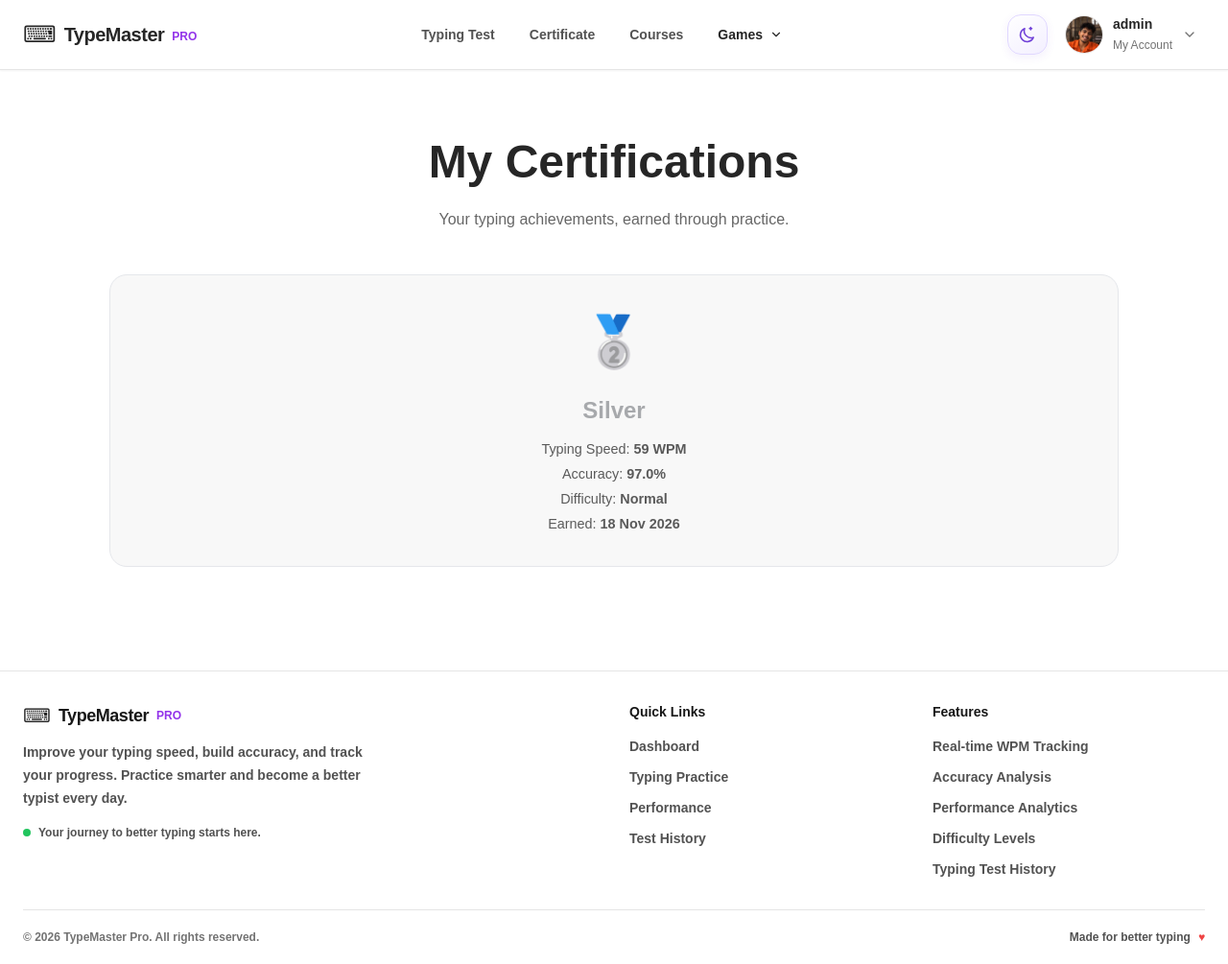
After one commit to official-codexpro/typemaster-pro, a Django app: page /certifications/ in a window 1280 px wide. The commit adds this page. Shown: the whole page at 96% size. Run offline with Django 5.2, Linux system fonts and the light colour scheme; a user stored in the database is signed in; data comes from the database, SQL or seed files in the repository; both versions use the stored data as it was after the commit; some libraries are stand-ins or nearby versions.

Commit message:
Add certificate achievement system

```diff
--- /dev/null
+++ b/templates/certifications/certifications.html
@@ -0,0 +1,163 @@
+{% extends "base/base.html" %}
+{% load static %}
+
+{% block title %}My Certifications | TypeMaster Pro{% endblock %}
+
+{% block extra_css %}
+<style>
+    .certifications-page {
+        max-width: 1100px;
+        margin: 0 auto;
+        padding: 60px 24px;
+    }
+
+    .certifications-header {
+        text-align: center;
+        margin-bottom: 45px;
+    }
+
+    .certifications-header h1 {
+        font-size: clamp(2rem, 5vw, 3rem);
+        font-weight: 800;
+        margin-bottom: 12px;
+    }
+
+    .certifications-header p {
+        opacity: 0.7;
+    }
+
+    .certificate-grid {
+        display: grid;
+        grid-template-columns: repeat(auto-fit, minmax(260px, 1fr));
+        gap: 24px;
+    }
+
+    .certificate-card {
+        position: relative;
+        padding: 30px 24px;
+        border: 1px solid var(--border-color, rgba(128,128,128,.25));
+        border-radius: 18px;
+        text-align: center;
+        background: var(--card-bg, rgba(128,128,128,.06));
+        transition: transform .25s ease, box-shadow .25s ease;
+    }
+
+    .certificate-card:hover {
+        transform: translateY(-6px);
+        box-shadow: 0 12px 30px rgba(0,0,0,.10);
+    }
+
+    .certificate-icon {
+        font-size: 52px;
+        margin-bottom: 15px;
+    }
+
+    .certificate-rank {
+        font-size: 1.5rem;
+        font-weight: 800;
+        margin-bottom: 10px;
+        text-transform: capitalize;
+    }
+
+    .certificate-details {
+        opacity: .75;
+        font-size: .9rem;
+        line-height: 1.8;
+    }
+
+    .bronze { color: #cd7f32; }
+    .silver { color: #a7a9ac; }
+    .gold { color: #d6a526; }
+
+    .empty-certificates {
+        text-align: center;
+        padding: 55px 20px;
+        border: 1px dashed var(--border-color, rgba(128,128,128,.35));
+        border-radius: 18px;
+    }
+
+    .empty-certificates .empty-icon {
+        font-size: 55px;
+        margin-bottom: 15px;
+    }
+
+    .empty-certificates h2 {
+        font-size: 1.4rem;
+        font-weight: 700;
+        margin-bottom: 10px;
+    }
+
+    .empty-certificates p {
+        opacity: .7;
+        margin-bottom: 22px;
+    }
+
+    .practice-link {
+        display: inline-block;
+        padding: 11px 24px;
+        border-radius: 9px;
+        background: var(--accent-color, #d6a526);
+        color: #111;
+        font-weight: 700;
+        text-decoration: none;
+    }
+
+    @media (max-width: 600px) {
+        .certifications-page {
+            padding: 40px 16px;
+        }
+    }
+</style>
+{% endblock %}
+
+{% block content %}
+<main class="certifications-page">
+
+    <header class="certifications-header">
+        <h1>My Certifications</h1>
+        <p>Your typing achievements, earned through practice.</p>
+    </header>
+
+    {% if certificates %}
+        <section class="certificate-grid">
+
+            {% for certificate in certificates %}
+                <article class="certificate-card">
+
+                    <div class="certificate-icon">
+                        {% if certificate.certificate == 'gold' %}
+                            🏆
+                        {% elif certificate.certificate == 'silver' %}
+                            🥈
+                        {% elif certificate.certificate == 'bronze' %}
+                            🥉
+                        {% endif %}
+                    </div>
+
+                    <h2 class="certificate-rank {{ certificate.certificate }}">
+                        {{ certificate.get_certificate_display }}
+                    </h2>
+
+                    <div class="certificate-details">
+                        <p>Typing Speed: <strong>{{ certificate.wpm }} WPM</strong></p>
+                        <p>Accuracy: <strong>{{ certificate.accuracy }}%</strong></p>
+                        <p>Difficulty: <strong>{{ certificate.get_difficulty_display }}</strong></p>
+                        <p>Earned: <strong>{{ certificate.created_at|date:"d M Y" }}</strong></p>
+                    </div>
+
+                </article>
+            {% endfor %}
+
+        </section>
+
+    {% else %}
+        <section class="empty-certificates">
+            <div class="empty-icon">🏅</div>
+            <h2>No Certificates Yet</h2>
+            <p>Keep practicing and achieve the required WPM and accuracy to earn your first certificate.</p>
+            <a href="{% url 'results' %}" class="practice-link bg-purple-600 text-white">Start Practicing</a>
+        </section>
+    {% endif %}
+
+</main>
+{% endblock %}
--- a/templates/components/navbar.html
+++ b/templates/components/navbar.html
@@ -13,15 +13,15 @@
         <!-- Main Navigation -->
         <nav class="hidden lg:flex items-center gap-1">
 
-            <a href="{% url 'results' %}#typing-test" class="theme-nav-link px-4 py-2.5 rounded-lg text-sm font-semibold text-neutral-600 hover:text-indigo-600 hover:bg-indigo-50 transition">
+            <a href="{% url 'results' %}" class="theme-nav-link px-4 py-2.5 rounded-lg text-sm font-semibold text-neutral-600 hover:text-indigo-600 hover:bg-indigo-50 transition">
                 Typing Test
             </a>
 
-            <a href="{% url 'home' %}#code-mode" class="theme-nav-link px-4 py-2.5 rounded-lg text-sm font-semibold text-neutral-600 hover:text-indigo-600 hover:bg-indigo-50 transition">
-                Code Practice
+            <a href="{% url 'certifications' %}" class="theme-nav-link px-4 py-2.5 rounded-lg text-sm font-semibold text-neutral-600 hover:text-indigo-600 hover:bg-indigo-50 transition">
+                Certificate
             </a>
 
-            <a href="{% url 'home' %}#courses" class="theme-nav-link px-4 py-2.5 rounded-lg text-sm font-semibold text-neutral-600 hover:text-indigo-600 hover:bg-indigo-50 transition">
+            <a href="{% url 'home' %}" class="theme-nav-link px-4 py-2.5 rounded-lg text-sm font-semibold text-neutral-600 hover:text-indigo-600 hover:bg-indigo-50 transition">
                 Courses
             </a>
 
@@ -69,7 +69,7 @@
             </svg>
         </a>
 
-        <!-- CAR RACING -->
+        {% comment %} <!-- CAR RACING -->
         <a href="{% url 'car_racing' %}" class="games-dropdown-link">
 
             <span class="games-dropdown-icon racing-icon">🏎️</span>
@@ -97,7 +97,7 @@
     </span>
 
     <span class="games-coming-soon">SOON</span>
-</a>
+</a> {% endcomment %}
 
     </div>
 </div>
--- a/type/models.py
+++ b/type/models.py
@@ -99,6 +99,19 @@ class TestResult(models.Model):
         choices=LANGUAGE_CHOICES,
         blank=True,
         default=''
+    )
+
+    CERTIFICATE_CHOICES = [
+        ('none', 'None'),
+        ('bronze', 'Bronze'),
+        ('silver', 'Silver'),
+        ('gold', 'Gold'),
+    ]
+
+    certificate = models.CharField(
+        max_length=10,
+        choices=CERTIFICATE_CHOICES,
+        default='none'
     )
 
     created_at = models.DateTimeField(auto_now_add=True)
--- a/type/urls.py
+++ b/type/urls.py
@@ -35,6 +35,8 @@ urlpatterns = [
     path('type-fighter/play/', views.type_fighter_game, name='type_fighter_game'),
     path('type-fighter/result/<int:result_id>/', views.type_fighter_result, name='type_fighter_result'),
     path('type-fighter/save/', views.save_type_fighter_result, name='save_type_fighter_result'),
+
+    path('certifications/',views.certifications,name='certifications'),
 
 
     # Password Reset
--- a/type/views.py
+++ b/type/views.py
@@ -984,7 +984,22 @@ def results(request):
         'date_to': request.GET.get('date_to', ''),
     })
 
-
+# =========================================================
+# CERTIFICATIONS
+# =========================================================
+
+@login_required
+def certifications(request):
+
+    certificates = TestResult.objects.filter(
+        user=request.user,
+        certificate__in=['bronze', 'silver', 'gold'],
+        difficulty__in=['easy', 'normal', 'hard']
+    ).order_by('-created_at')
+
+    return render(request, 'certifications/certifications.html', {
+        'certificates': certificates,
+    })
 # =========================================================
 # AUTHENTICATION
 # =========================================================
@@ -1196,6 +1211,17 @@ def save_test_result(request):
         else:
             language = ''
 
+        # CERTIFICATE SYSTEM
+        certificate = 'none'
+
+        if difficulty != 'code':
+            if wpm >= 70 and accuracy >= 98:
+                certificate = 'gold'
+            elif wpm >= 50 and accuracy >= 95:
+                certificate = 'silver'
+            elif wpm >= 35 and accuracy >= 90:
+                certificate = 'bronze'
+
         result = TestResult.objects.create(
             user=request.user,
             wpm=wpm,
@@ -1205,6 +1231,7 @@ def save_test_result(request):
             duration=duration,
             difficulty=difficulty,
             language=language,
+            certificate=certificate,
         )
 
         return JsonResponse({
```
Also changed, not shown: static/js/app.js (+52 -0 lines), templates/game/result.html (+39 -1 lines), db.sqlite3, type/migrations/0007_testresult_certificate.py (added).
